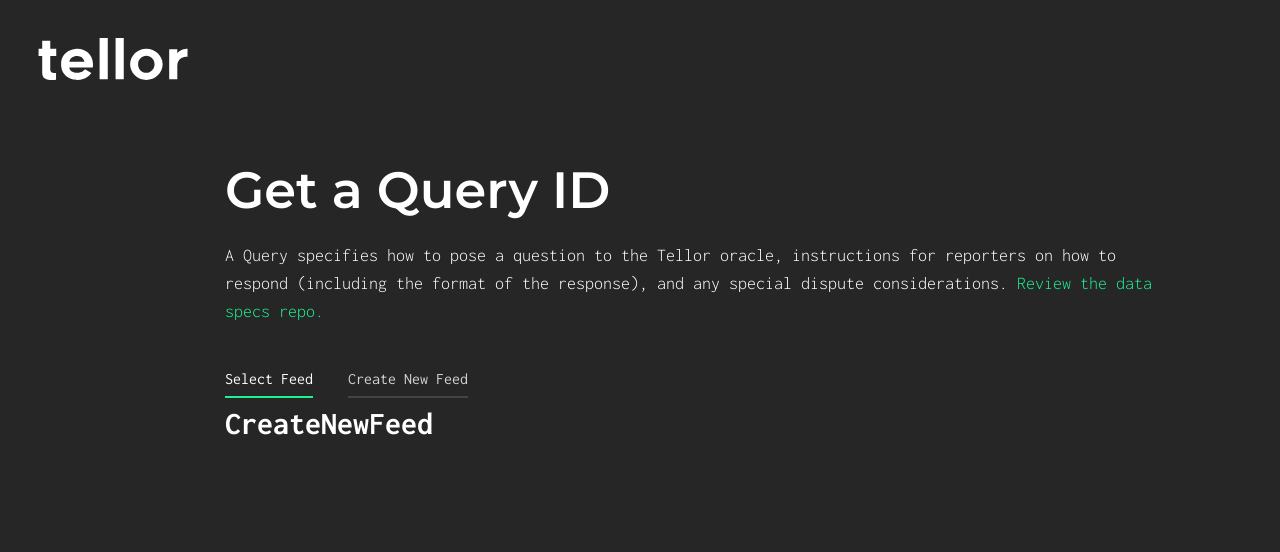
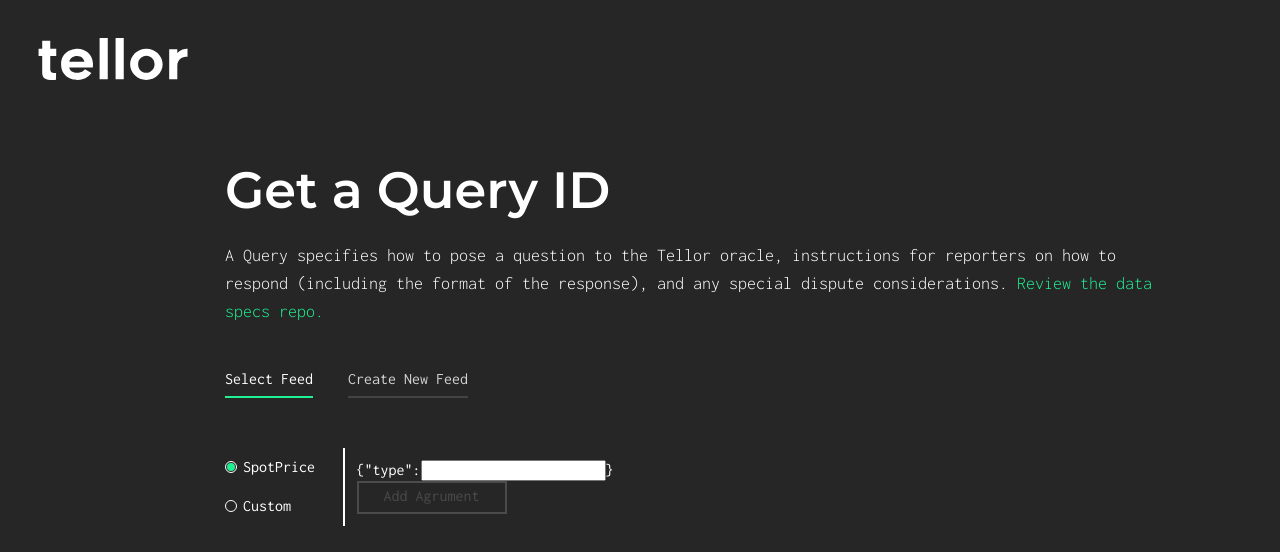
Before and after one commit to tellor-io/queryIdBuilder, a React (Create React App) app: page /create in a window 1280 px wide. Shown: the top 552 px of the page. Built offline with nearby package versions, Linux system fonts and the light colour scheme.

Commit message:
adds Spotprice component and reworking

```diff
--- a/src/App.js
+++ b/src/App.js
@@ -5,7 +5,8 @@
 import TellorLogo from './assets/tellor_white.svg'
 import { BrowserRouter as Router, Routes, Route, Link } from 'react-router-dom'
 import SelectFeed from './components/SelectFeed'
-import CreateNewFeed from './components/CreateNewFeed'
+import CustomFeed from './components/CustomFeed'
+import SpotPrice from './components/SpotPrice'
 
 const initialFormState = {
   currentFeed: 'none',
@@ -21,14 +22,21 @@
   const [queryData, setQueryData] = useState(null)
   const [queryId, setQueryId] = useState(null)
   const [active, setActive] = useState(true)
+  const [inactive, setInactive] = useState(true)
 
   //Helper Functions
   const showJSONString = () => {
     setShowString(!showString)
     setForm(initialFormState)
   }
-  const activeHelper = () => {
-    setActive(!active)
+  const activeHelper = (tab) => {
+    if (tab === 'SelectFeed') {
+      setActive(true)
+      setInactive(true)
+    } else if (tab === 'CreateFeed') {
+      setActive(false)
+      setInactive(false)
+    }
   }
 
   //Form Functions
@@ -87,14 +95,14 @@
             <Link
               to="/"
               className={active ? 'ActiveLink' : 'InactiveLink'}
-              onClick={activeHelper}
+              onClick={() => activeHelper('SelectFeed')}
             >
               Select Feed
             </Link>
             <Link
-              to="/create"
-              className={active ? 'InactiveLink' : 'ActiveLink'}
-              onClick={activeHelper}
+              to="/spotprice"
+              className={inactive ? 'InactiveLink' : 'ActiveLink'}
+              onClick={() => activeHelper('CreateFeed')}
             >
               Create New Feed
             </Link>
@@ -102,7 +110,8 @@
           <div className="HeroSection">
             <Routes>
               <Route exact path="/" element={<SelectFeed />} />
-              <Route path="/create" element={<CreateNewFeed />} />
+              <Route path="/spotprice" element={<SpotPrice />} />
+              <Route path="/create" element={<CustomFeed />} />
             </Routes>
           </div>
         </Router>
--- a/src/components/CreateNewFeed.js
+++ /dev/null
@@ -1,11 +0,0 @@
-import React from 'react'
-
-function CreateNewFeed() {
-  return (
-    <div>
-      <h1>CreateNewFeed</h1>
-    </div>
-  )
-}
-
-export default CreateNewFeed
--- /dev/null
+++ b/src/components/CustomFeed.js
@@ -0,0 +1,41 @@
+import React, { useState } from 'react'
+import '../styles/CustomFeed.css'
+import RadioSelectCreateNew from './reusableComponents/RadioSelectCreateNew'
+import Button from './reusableComponents/Button'
+
+const initialFormState = {
+  name: '',
+}
+
+function CustomFeed() {
+  //Component State
+  const [form, setForm] = useState(initialFormState)
+
+  //Helpers
+  const handleChange = (event) => {
+    setForm({ ...form, [event.target.name]: event.target.value })
+  }
+
+  return (
+    <div className="CustomFeedContainer">
+      <RadioSelectCreateNew />
+      <div className="CustomHero">
+        <p className="CustomJSON">
+          &#123;"type":
+          <input
+            onChange={handleChange}
+            value={form.name}
+            name="name"
+            id="name"
+            type="text"
+            className="CustomInput"
+          />
+          &#125;
+        </p>
+        <Button props={form}>Add Agrument</Button>
+      </div>
+    </div>
+  )
+}
+
+export default CustomFeed
--- a/src/components/SelectFeed.js
+++ b/src/components/SelectFeed.js
@@ -42,6 +42,10 @@
       copy(text)
     }
   }
+
+  ////////////////
+  // FIGURE OUT TOOLTIP
+  ///////////////
 
   return (
     <div className="SelectFeedContainer">
--- /dev/null
+++ b/src/components/SpotPrice.js
@@ -0,0 +1,52 @@
+import React, { useState } from 'react'
+import '../styles/SpotPrice.css'
+import Button from './reusableComponents/Button'
+import RadioButtonCreateNew from './reusableComponents/RadioSelectCreateNew'
+
+const initialFormState = {
+  currentFeed: 'none',
+  asset: '',
+  currency: '',
+}
+
+const SpotPrice = () => {
+  //Component State
+  const [form, setForm] = useState(initialFormState)
+
+  //Helpers
+  const handleChange = (event) => {
+    setForm({ ...form, [event.target.name]: event.target.value })
+  }
+
+  return (
+    <div className="CreateNewSpotPriceContainer">
+      <RadioButtonCreateNew />
+      <div className="SpotPriceHero">
+        <p className="SpotPriceJSON">
+          &#123;"type": "SpotPrice", "asset":{' '}
+          <input
+            onChange={handleChange}
+            value={form.asset}
+            name="asset"
+            id="asset"
+            type="text"
+            className="SpotPriceInput"
+          />
+          , "currency":{' '}
+          <input
+            onChange={handleChange}
+            value={form.currency}
+            name="currency"
+            id="currency"
+            type="text"
+            className="SpotPriceInput"
+          />
+          &#125;
+        </p>
+        <Button props={form}>Generate ID</Button>
+      </div>
+    </div>
+  )
+}
+
+export default SpotPrice
--- /dev/null
+++ b/src/components/reusableComponents/Button.js
@@ -0,0 +1,15 @@
+import React from 'react'
+import '../../styles/Button.css'
+
+const Button = ({ children, props }) => {
+  return (
+    <button
+      disabled={props.asset && props.currency ? false : true}
+      className={props.asset && props.currency ? 'Button' : 'ButtonDisabled'}
+    >
+      {children}
+    </button>
+  )
+}
+
+export default Button
--- /dev/null
+++ b/src/components/reusableComponents/RadioSelectCreateNew.js
@@ -0,0 +1,62 @@
+import React, { useState } from 'react'
+import '../../styles/RadioSelectCreateNew.css'
+import { Link } from 'react-router-dom'
+
+const RadioSelectCreateNew = () => {
+  //Component State
+  const [active, setActive] = useState(true)
+  const [inactive, setInactive] = useState(true)
+  //Handlers
+  const handleSwitching = (tab) => {
+    console.log(tab)
+    if (tab === 'SpotPrice') {
+      setActive(true)
+      setInactive(true)
+    } else if (tab === 'Custom') {
+      setActive(false)
+      setInactive(false)
+    }
+  }
+  console.log(active)
+  console.log(inactive)
+  return (
+    <div className="RadioSelectCreateNew">
+      <Link
+        to="/spotprice"
+        className="SelectionCreateNew"
+        onClick={() => handleSwitching('SpotPrice')}
+      >
+        <div className="RadioButtonCreateNew">
+          <div
+            id="SpotPrice"
+            className={
+              active
+                ? 'RadioButtonCreateNewInner createNewDisplay'
+                : 'RadioButtonCreateNewInner'
+            }
+          ></div>
+        </div>
+        <span>SpotPrice</span>
+      </Link>
+      <Link
+        to="/create"
+        className="SelectionCreateNew"
+        onClick={() => handleSwitching('Custom')}
+      >
+        <div className="RadioButtonCreateNew">
+          <div
+            id="Custom"
+            className={
+              inactive
+                ? 'RadioButtonCreateNewInner'
+                : 'RadioButtonCreateNewInner createNewDisplay'
+            }
+          ></div>
+        </div>
+        <span>Custom</span>
+      </Link>
+    </div>
+  )
+}
+
+export default RadioSelectCreateNew
--- /dev/null
+++ b/src/styles/Button.css
@@ -0,0 +1,23 @@
+.Button {
+  font-family: 'Inconsolata' !important;
+  font-size: 16px;
+  padding: 4px 25px 8px 25px;
+  background-color: transparent;
+  border: 2px solid #20f092;
+  color: #20f092;
+  text-align: center;
+}
+.ButtonDisabled {
+  font-family: 'Inconsolata' !important;
+  font-size: 16px;
+  padding: 4px 25px 8px 25px;
+  background-color: transparent;
+  border: 2px solid #4b4b4b;
+  color: #4b4b4b;
+}
+.Button:hover {
+  cursor: pointer;
+}
+.ButtonDisabled:hover {
+  cursor: not-allowed;
+}
--- /dev/null
+++ b/src/styles/CustomFeed.css
@@ -0,0 +1,13 @@
+.CustomFeedContainer {
+  margin-top: 50px;
+  display: flex;
+}
+.CustomHero {
+  max-width: 75%;
+  box-sizing: border-box;
+  width: 100%;
+  height: -moz-fit-content;
+  height: fit-content;
+  border-left: 2px solid #ffffff;
+  padding: 12px;
+}
--- /dev/null
+++ b/src/styles/RadioSelectCreateNew.css
@@ -0,0 +1,35 @@
+.RadioSelectCreateNew {
+  display: flex;
+  flex-direction: column;
+  justify-content: space-around;
+  min-width: 12.5%;
+}
+.SelectionCreateNew {
+  display: flex;
+  justify-content: left;
+  align-items: center;
+  text-decoration: none;
+  color: #ffffff;
+}
+.RadioButtonCreateNew {
+  border: 1px solid #ffffff;
+  width: 10px;
+  height: 10px;
+  border-radius: 50%;
+  margin-right: 6px;
+  display: flex;
+  justify-content: center;
+  align-items: center;
+}
+.RadioButtonCreateNewInner {
+  display: none;
+  width: 8px;
+  height: 8px;
+  background-color: #20f092;
+  border-radius: 50%;
+}
+
+/* createNew DISPLAY */
+.createNewDisplay {
+  display: flex;
+}
--- /dev/null
+++ b/src/styles/SpotPrice.css
@@ -0,0 +1,32 @@
+.CreateNewSpotPriceContainer {
+  margin-top: 50px;
+  display: flex;
+}
+.SpotPriceHero {
+  max-width: 75%;
+  box-sizing: border-box;
+  width: 100%;
+  height: -moz-fit-content;
+  height: fit-content;
+  border-left: 2px solid #ffffff;
+  padding: 12px;
+}
+.SpotPriceJSON {
+  margin-bottom: 15px;
+  font-weight: 300;
+}
+.SpotPriceInput {
+  width: 45px;
+  height: 22px;
+  padding-left: 5px;
+  padding-top: 2px;
+  border: none;
+  background-color: rgba(32, 240, 146, 0.2);
+  border-bottom: 2px solid #20f092;
+  color: #ffffff;
+  caret-color: #ffffff;
+}
+.SpotPriceInput:focus {
+  outline-color: #20f092;
+  outline-width: 1px;
+}
```
